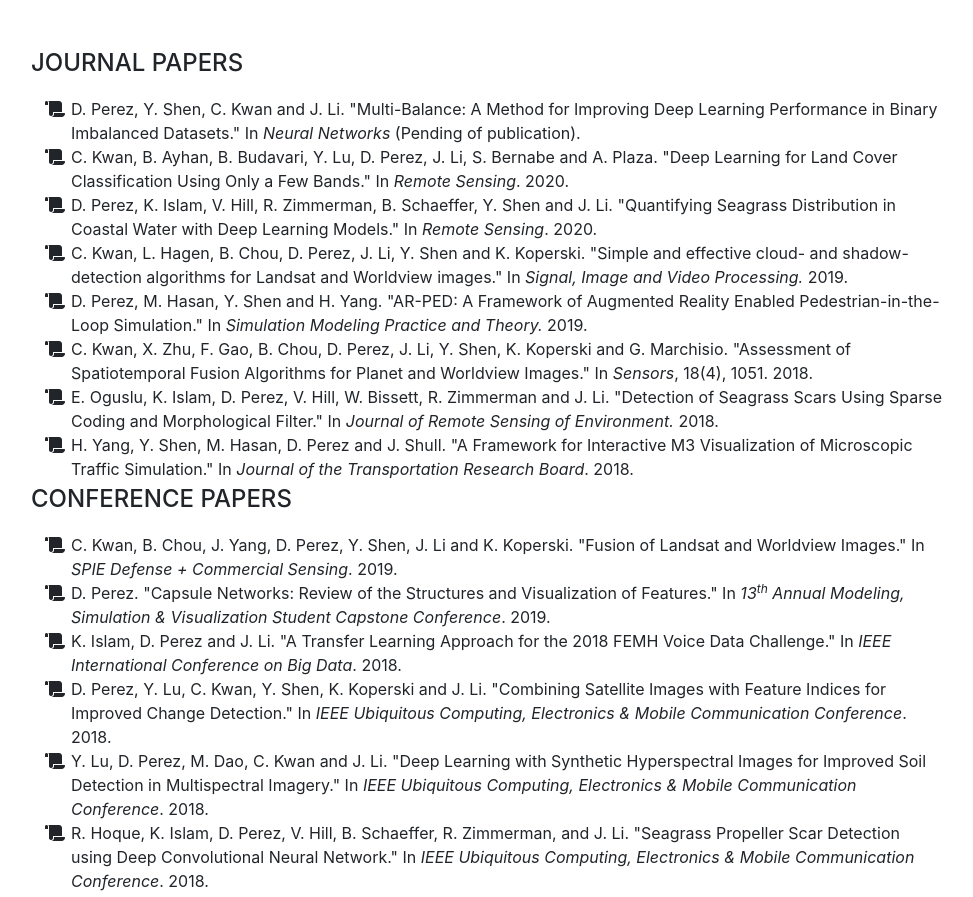
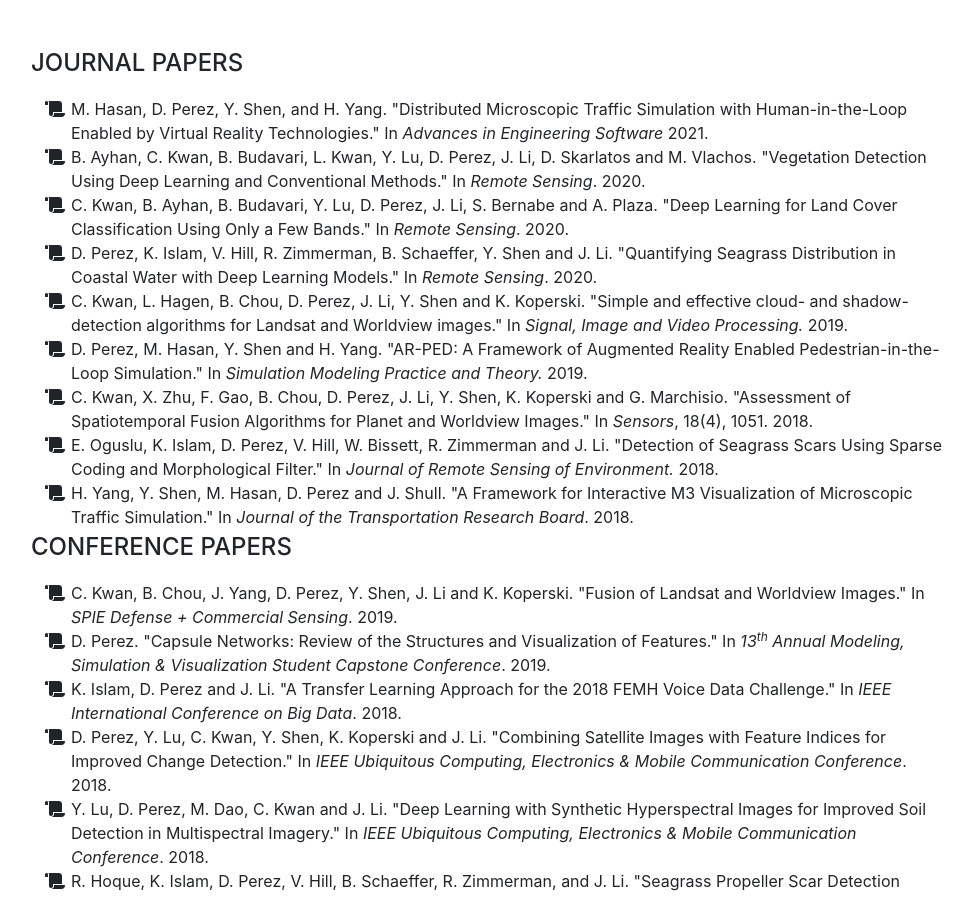
Before and after one commit to DandiC/dandic.github.io, a website with bundled scripts: page index.html in a window 1280 px wide. Shown: the part 3907-4804 px from the top of the page, without its empty margins (289-1262 px from the left). Built offline with nearby package versions, Linux system fonts and the light colour scheme; a web font is replaced by a local one.

Commit message:
Update publications

```diff
--- a/index.html
+++ b/index.html
@@ -263,7 +263,10 @@
 			-->
           <li>
             <i class="fa-li fa fa-scroll"></i>
-            D. Perez, Y. Shen, C. Kwan and J. Li. "Multi-Balance: A Method for Improving Deep Learning Performance in Binary Imbalanced Datasets." In <i>Neural Networks</i> (Pending of publication).</li>
+            M. Hasan, D. Perez, Y. Shen, and H. Yang. "Distributed Microscopic Traffic Simulation with Human-in-the-Loop Enabled by Virtual Reality Technologies." In <i>Advances in Engineering Software</i> 2021.</li>
+			<li>
+            <i class="fa-li fa fa-scroll"></i>
+            B. Ayhan, C. Kwan, B. Budavari, L. Kwan, Y. Lu, D. Perez, J. Li, D. Skarlatos and M. Vlachos. "Vegetation Detection Using Deep Learning and Conventional Methods." In <i>Remote Sensing</i>. 2020.</li>
 			<li>
             <i class="fa-li fa fa-scroll"></i>
             C. Kwan, B. Ayhan, B. Budavari, Y. Lu, D. Perez, J. Li, S. Bernabe and A. Plaza. "Deep Learning for Land Cover Classification Using Only a Few Bands." In <i>Remote Sensing</i>. 2020.</li>
```
